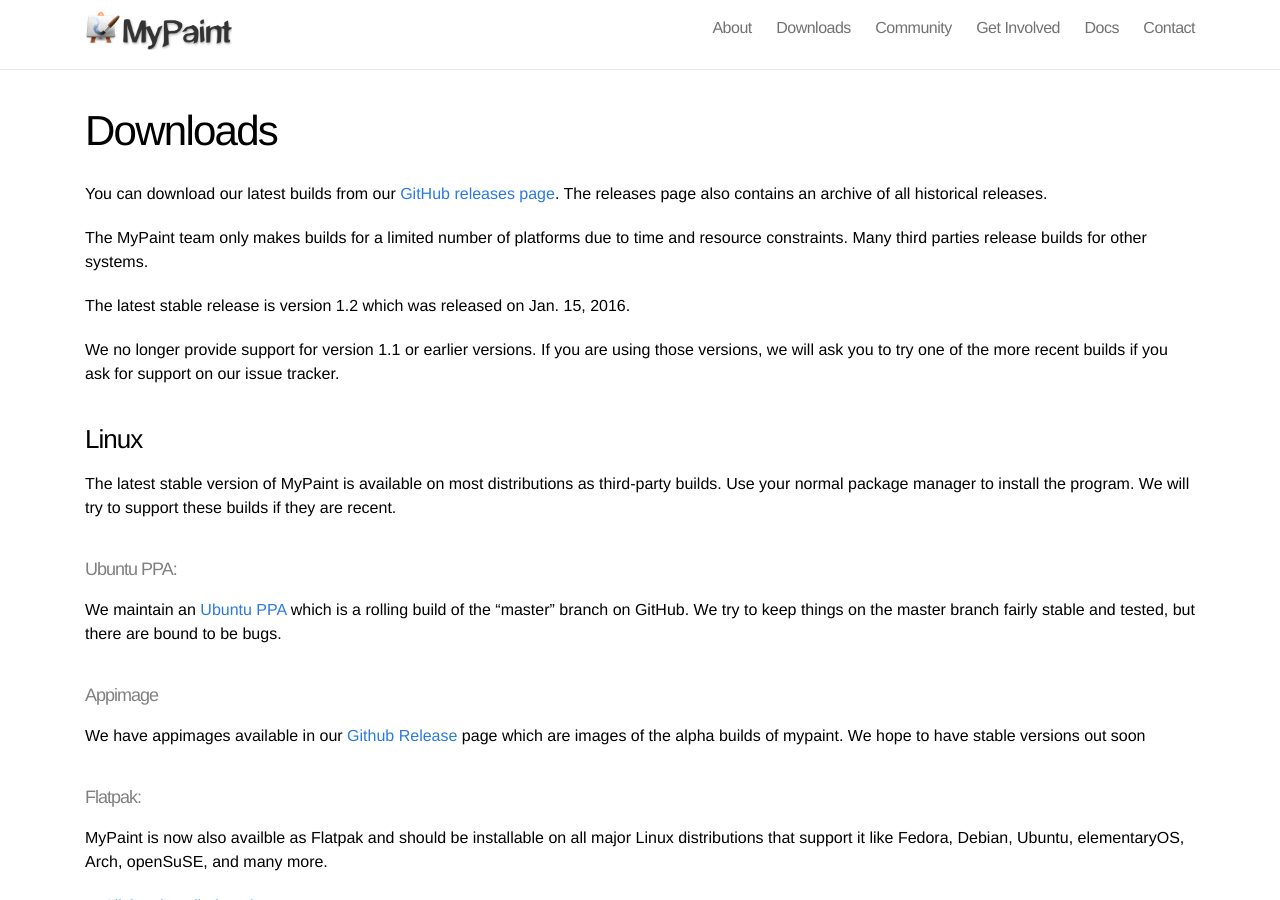
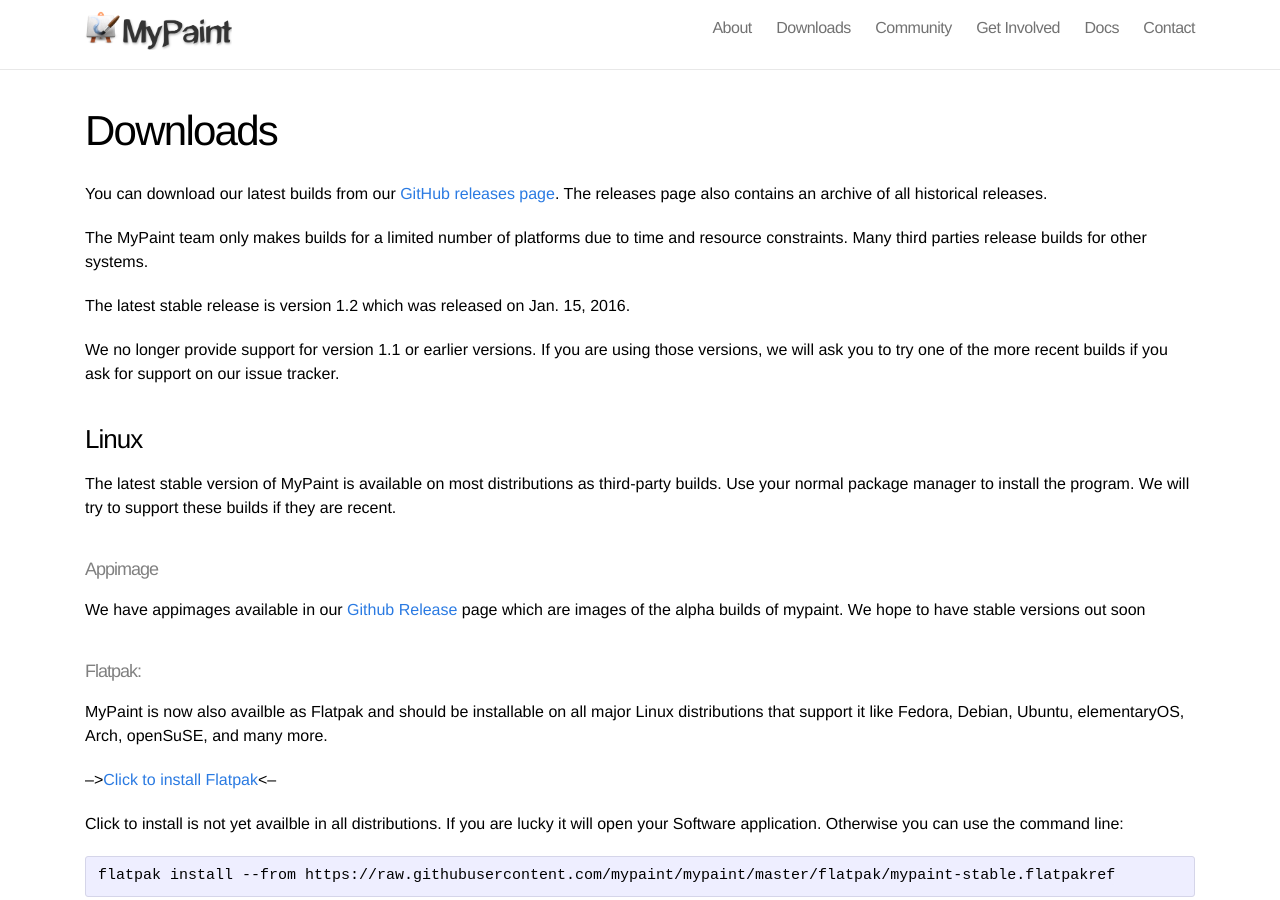
Before and after one commit to mypaint/website-2015, a Jekyll site: the page built from downloads.md, in a window 1280 px wide and 900 px high. Built offline with Jekyll 4.4.1, drawn with Linux system fonts in a browser that asks for light colours.

Commit message:
Removed Ubuntu PPA Link
Removed Ubuntu PPA since we have had not contact with maintainer for about a year now.

```diff
--- a/downloads.md
+++ b/downloads.md
@@ -26,13 +26,6 @@
 as third-party builds.
 Use your normal package manager to install the program.
 We will try to support these builds if they are recent.
-
-#### Ubuntu PPA:
-
-We maintain an [Ubuntu PPA][linux.ppa] which is a rolling build of
-the “master” branch on GitHub.
-We try to keep things on the master branch fairly stable and tested,
-but there are bound to be bugs.
 
 #### Appimage
 
```
